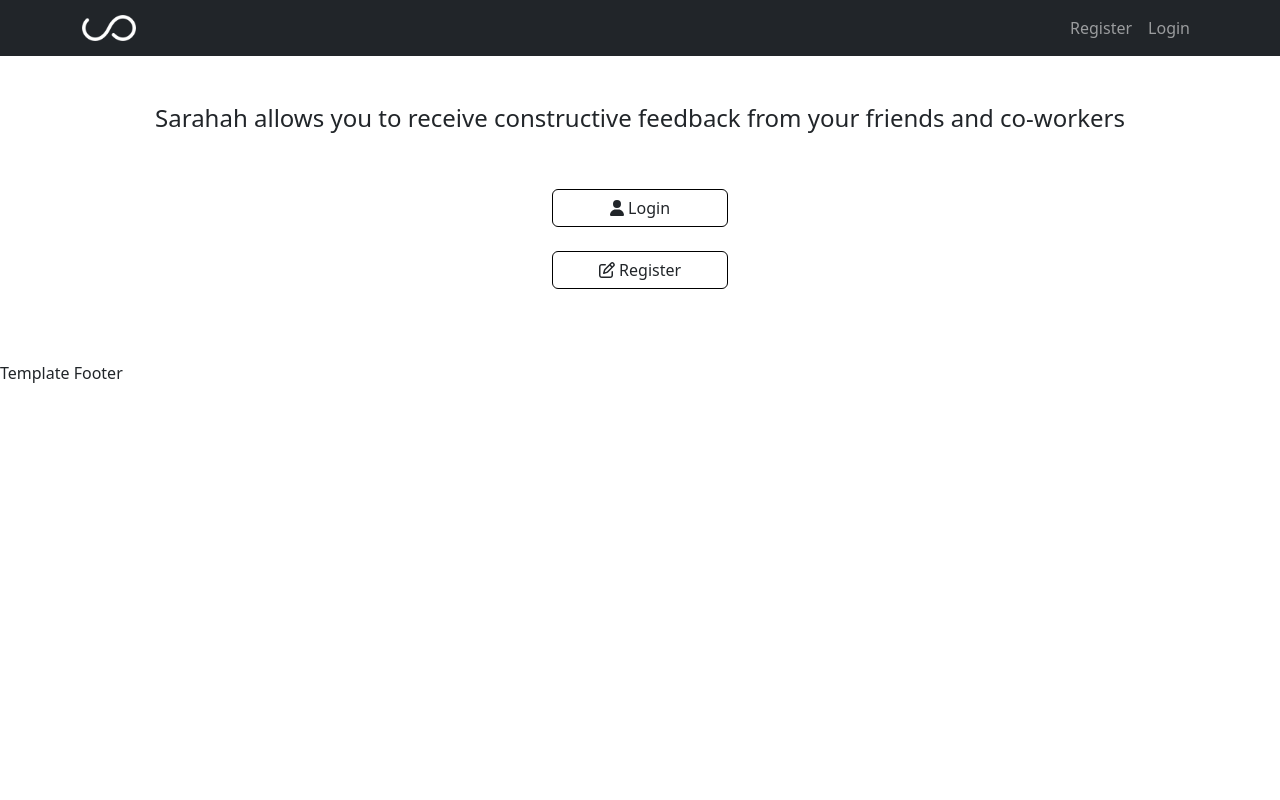
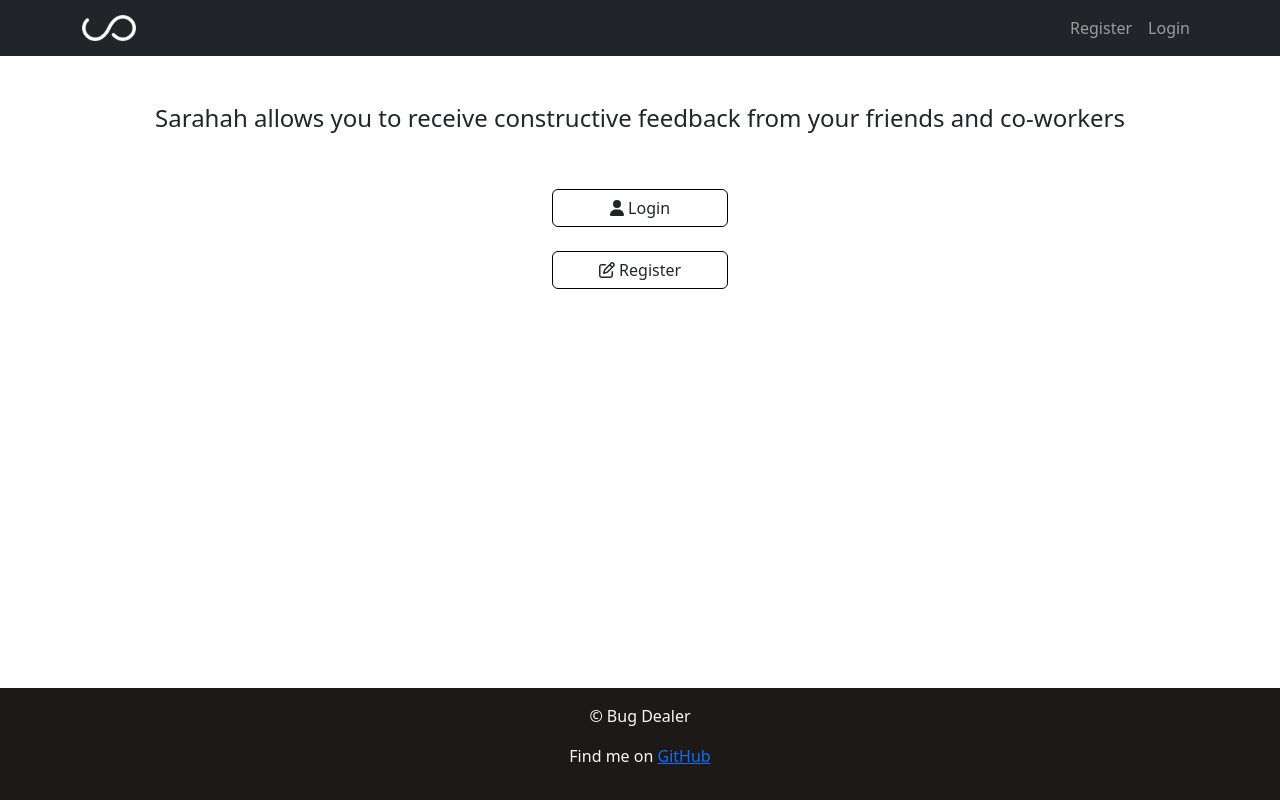
Before and after one commit to 3bdalah/sara7a, a React (Vite) app: page / in a window 1280 px wide. Built offline with nearby package versions, Linux system fonts and the light colour scheme.

Commit message:
feat(footer): builded structure and style

```diff
--- a/src/components/Footer/Footer.jsx
+++ b/src/components/Footer/Footer.jsx
@@ -1,5 +1,21 @@
 const Footer = () => {
-  return <div>Template Footer</div>;
+  return (
+    <footer className=" bg-stone-900 text-light text-center py-3 absolute bottom-0 w-screen left-0">
+      <div className="container">
+        <p>&copy; Bug Dealer</p>
+        <p>
+          Find me on{" "}
+          <a
+            href="https://github.com/3bdalah"
+            target="_blank"
+            rel="noopener noreferrer"
+          >
+            GitHub
+          </a>
+        </p>
+      </div>
+    </footer>
+  );
 };
 
 export default Footer;
```
